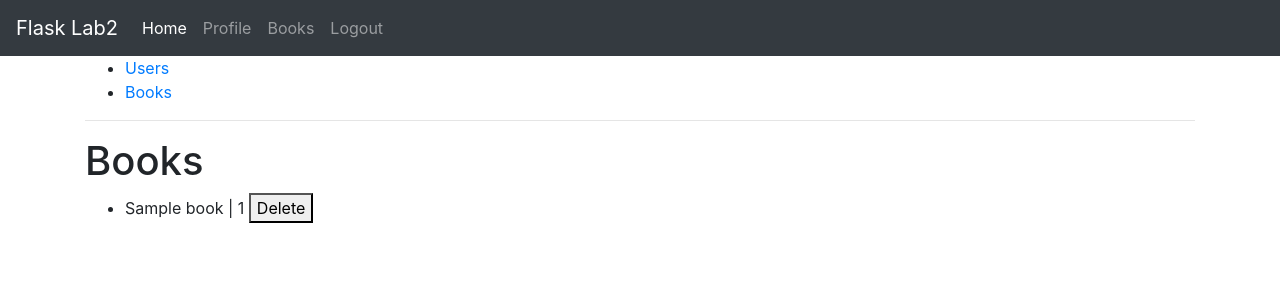
After one commit to Ahmed-Rushdi/flask-labs, a Flask app: page /admin/dashboard in a window 1280 px wide. The commit adds this page. Shown: the top 300 px of the page. Run offline with Flask 3, Linux system fonts and the light colour scheme; the visitor is signed in with stand-in values (Sample User, id 1); tables that the repository leaves empty hold one stand-in row (values such as "Sample post"); some libraries are stand-ins or nearby versions.

Commit message:
basic admin panel | no error handling

```diff
--- a/lab2/app/__init__.py
+++ b/lab2/app/__init__.py
@@ -28,9 +28,11 @@ def create_app(**custom_config):
     def home():
         return render_template("layout.html")
 
-    from app.blueprints import auth, books
+    from app.blueprints import auth, books, users, admin
 
     app.register_blueprint(auth.bp)
     app.register_blueprint(books.bp)
+    app.register_blueprint(users.bp)
+    app.register_blueprint(admin.bp)
 
     return app
--- /dev/null
+++ b/lab2/app/blueprints/admin.py
@@ -0,0 +1,20 @@
+from flask import Blueprint, render_template, redirect, url_for, request, session
+from app.models import User, Book
+
+bp = Blueprint("admin", __name__, url_prefix="/admin")
+
+
+@bp.route("/dashboard", methods=["GET"])
+def dashboard():
+    if not session.get("username"):
+        return redirect(url_for("auth.login"))
+    user = User.query.filter_by(username=session["username"]).first()
+    if not user or user.role != "admin":
+        return redirect(url_for("home"))
+    tab = request.args.get("tab", "books")
+    if tab == "users":
+        users = User.query.filter_by(role="user").all()
+        return render_template("admin/dashboard.html", tab=tab, users=users)
+    else:
+        books = Book.query.all()
+        return render_template("admin/dashboard.html", tab=tab, books=books)
--- a/lab2/app/models.py
+++ b/lab2/app/models.py
@@ -21,9 +21,9 @@ class User(db.Model):
     id = db.Column(db.Integer, primary_key=True, autoincrement=True)
     username = db.Column(db.String(30), unique=True, nullable=False)
     password_hash = db.Column(db.String(60), unique=False, nullable=False)
+    role = db.Column(db.String(30), unique=False, nullable=False)
     avatar = db.Column(db.BLOB, nullable=True)
-    books = db.relationship("Book", backref="user")
-    role = db.Column(db.String(30), unique=False, nullable=False)
+    books = db.relationship("Book", backref="user", cascade="all, delete")
 
     def __init__(self, username: str, password: str, role: str = "user") -> None:
         self.username = username
--- /dev/null
+++ b/lab2/app/templates/admin/dashboard.html
@@ -0,0 +1,50 @@
+{% extends "layout.html" %}
+{% block title %}
+    Dashboard
+{% endblock title %}
+{% block content %}
+    <ul>
+        <li>
+            <a href="{{ url_for('admin.dashboard', tab='users') }}">Users</a>
+        </li>
+        <li>
+            <a href="{{ url_for('admin.dashboard', tab='books') }}">Books</a>
+        </li>
+    </ul>
+    <hr>
+    {% if tab == "users" %}
+        <h1>Users</h1>
+        <ul>
+            {% for user in users %}
+                <li>
+                    {{ user.username }}
+                    <button onclick="deleteUser({{ user.id }})">Delete</button>
+                </li>
+            {% endfor %}
+        </ul>
+    {% elif tab == "books" %}
+        <h1>Books</h1>
+        <ul>
+            {% for book in books %}
+                <li>
+                    {{ book.title }} | {{ book.user_id }}
+                    <button onclick="deleteBook({{ book.id }})">Delete</button>
+                </li>
+            {% endfor %}
+        </ul>
+    {% endif %}
+    <script>
+        async function deleteUser(id) {
+            await fetch(`/users/${id}`, {
+                method: "DELETE"
+            })
+            window.location.href = "/admin/dashboard"
+        }
+        async function deleteBook(id) {
+            await fetch(`/books/${id}`, {
+                method: "DELETE"
+            })
+            window.location.href = "/admin/dashboard"
+        }
+    </script>
+{% endblock content %}
--- a/lab2/app/templates/layout.html
+++ b/lab2/app/templates/layout.html
@@ -43,6 +43,11 @@
                         <li class="nav-item">
                             <a class="nav-link" href="{{ url_for("auth.logout") }}">Logout</a>
                         </li>
+                        {% if session.get("username") == "admin" %}
+                            <li class="nav-item">
+                                <a class="nav-link" href="{{ url_for("admin.dashboard") }}">Admin</a>
+                            </li>
+                        {% endif %}
                     {% else %}
                         <li class="nav-item">
                             <a class="nav-link" href="{{ url_for("auth.login") }}">Login</a>
```
Also changed, not shown: lab2/app/blueprints/books.py (+15 -7 lines), lab2/app/blueprints/users.py (added, +42 -0 lines), lab2/app/templates/books/list.html (+4 -3 lines), lab2/app/templates/users/profile.html (+6 -4 lines).
